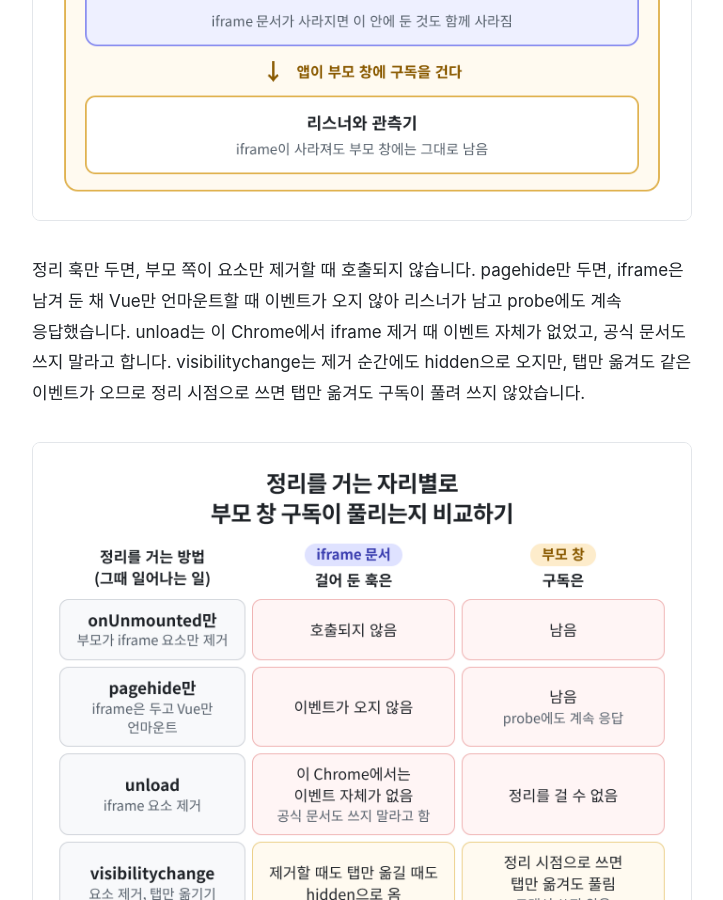
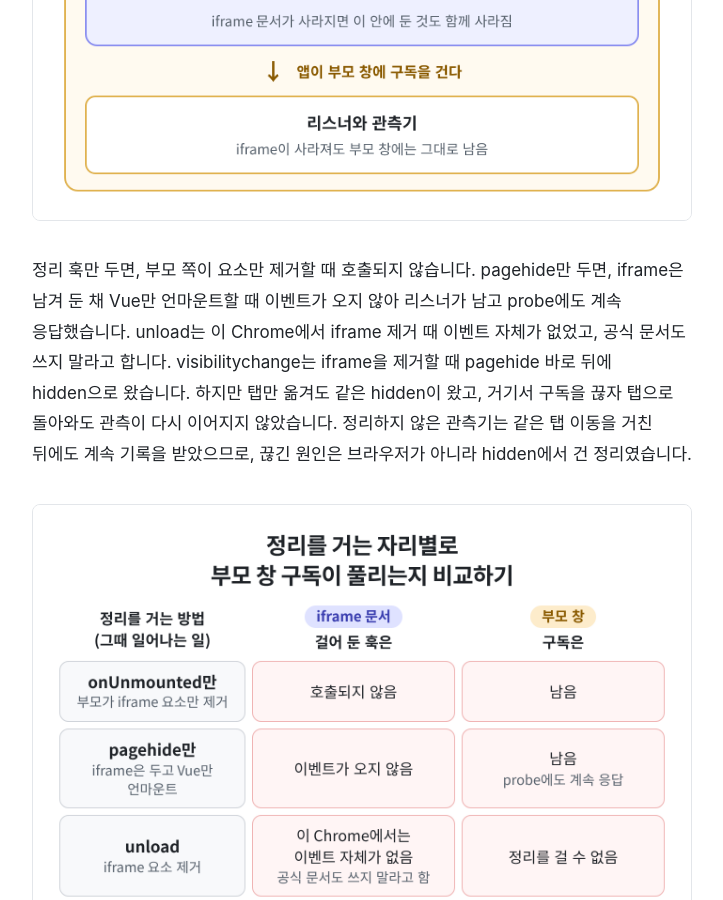
Before and after one commit to zeno0505/dev-articles, a Jekyll site: the page built from _posts/2026-11-10-close-with-record.md, in a window 1280 px wide and 900 px high, scrolled down 1390 px. Shown: the whole window, without its empty margins (278-1001 px from the left). Built offline with Jekyll 4.4.1, drawn with Linux system fonts in a browser that asks for light colours; some web fonts are replaced.

Commit message:
close-with-record: visibilitychange 설명을 측정 근거로 수정, 비교표 행 갱신 (#48)

```diff
--- a/_posts/2026-11-10-close-with-record.md
+++ b/_posts/2026-11-10-close-with-record.md
@@ -24,7 +24,7 @@ iframe을 띄웠다가 걷기를 반복할수록 부모 창의 메모리가 내
 
 ![구독은 부모 창에, 정리 훅은 iframe 문서에 걸린다](/dev-articles/assets/2026-11-10-close-with-record-02.png)
 
-정리 훅만 두면, 부모 쪽이 요소만 제거할 때 호출되지 않습니다. pagehide만 두면, iframe은 남겨 둔 채 Vue만 언마운트할 때 이벤트가 오지 않아 리스너가 남고 probe에도 계속 응답했습니다. unload는 이 Chrome에서 iframe 제거 때 이벤트 자체가 없었고, 공식 문서도 쓰지 말라고 합니다. visibilitychange는 제거 순간에도 hidden으로 오지만, 탭만 옮겨도 같은 이벤트가 오므로 정리 시점으로 쓰면 탭만 옮겨도 구독이 풀려 쓰지 않았습니다.
+정리 훅만 두면, 부모 쪽이 요소만 제거할 때 호출되지 않습니다. pagehide만 두면, iframe은 남겨 둔 채 Vue만 언마운트할 때 이벤트가 오지 않아 리스너가 남고 probe에도 계속 응답했습니다. unload는 이 Chrome에서 iframe 제거 때 이벤트 자체가 없었고, 공식 문서도 쓰지 말라고 합니다. visibilitychange는 iframe을 제거할 때 pagehide 바로 뒤에 hidden으로 왔습니다. 하지만 탭만 옮겨도 같은 hidden이 왔고, 거기서 구독을 끊자 탭으로 돌아와도 관측이 다시 이어지지 않았습니다. 정리하지 않은 관측기는 같은 탭 이동을 거친 뒤에도 계속 기록을 받았으므로, 끊긴 원인은 브라우저가 아니라 hidden에서 건 정리였습니다.
 
 ![정리를 거는 자리별로 부모 창 구독이 풀리는지 비교한 표](/dev-articles/assets/2026-11-10-close-with-record-03.png)
 
```
Also changed, not shown: assets/2026-11-10-close-with-record-03.png.
